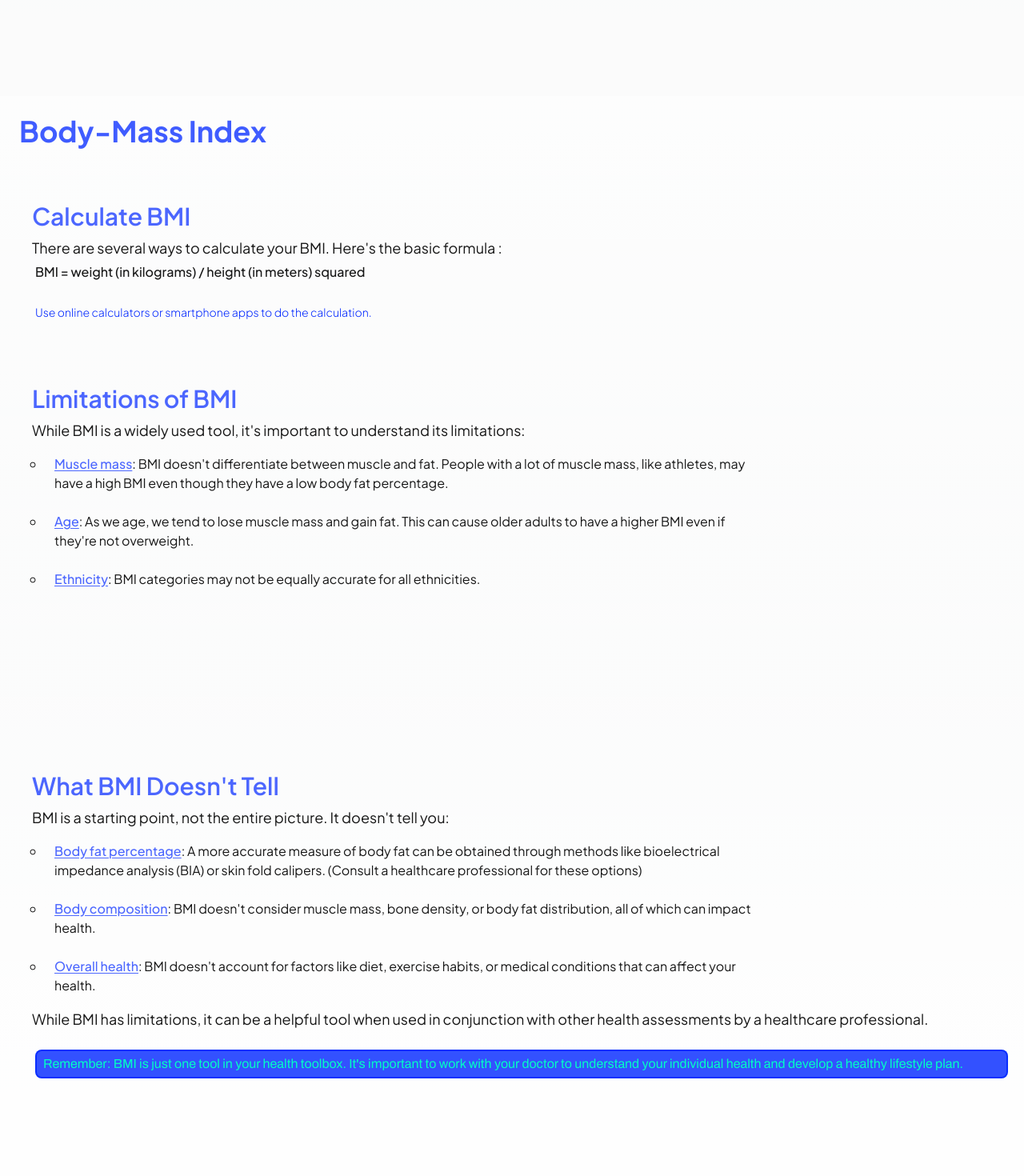
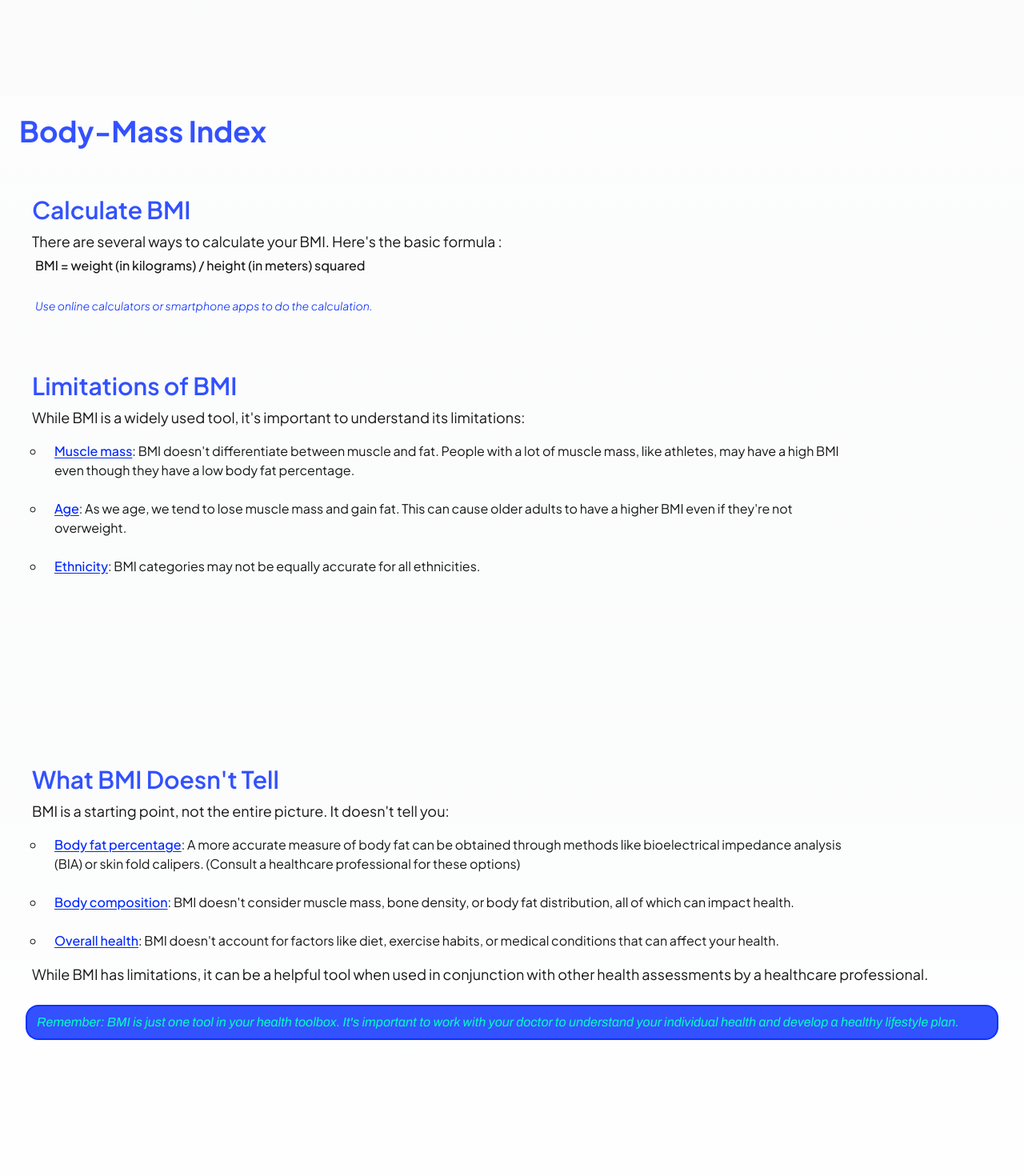
Before and after one commit to visrm/bmi-calculator, a Next.js app: page / in a window 1280 px wide. Shown: the part 700-2170 px from the top of the page at 80% size. Built offline with nearby package versions, Linux system fonts and the light colour scheme; a web font is replaced by a local one.

Commit message:
:heavy_plus_sign: minor fixes

```diff
--- a/app/globals.css
+++ b/app/globals.css
@@ -26,6 +26,8 @@ body {
     rgb(var(--background-start-rgb));
   box-sizing: border-box;
   color: #171717;
+  font-family: "Plus Jakarta Sans", sans-serif;
+  font-stretch: expanded;
 }
 
 @layer utilities {
@@ -34,17 +36,13 @@ body {
   }
 }
 
-article {
-  margin-block: 0.5rem;
-}
-
 .info {
   padding: 1.5rem;
 }
 
 ul {
   padding-inline: 0.8rem;
-  max-width: 75%;
+  max-width: 85%;
   list-style-type: circle;
   margin-left: 1.25rem;
   width: fit-content;
--- a/app/page.jsx
+++ b/app/page.jsx
@@ -9,22 +9,22 @@ export default function Home() {
       <div className="min-w-full relative min-h-svh md:min-h-lvh lg:min-h-screen">
         <header className="navbar flex flex-row flex-nowrap px-2 min-h-14 min-w-full fixed top-0 left-0 items-center bg-primary bg-gradient-to-r from-secondary to-accent shadow-sm z-50">
           <div className="navbar-center block px-2 absolute top-3 left-5">
-            <div className="text-xl sm:text-2xl font-priFont font-extrabold text-primary/60 bg-white/10 supports-[backdrop]:backdrop-blur pointer-events-none">
+            <div className="text-xl sm:text-2xl font-priFont font-extrabold text-primary bg-white/10 supports-[backdrop]:backdrop-blur pointer-events-none">
               BMI Checker
             </div>
           </div>
         </header>
-        <main className="flex flex-col flex-nowrap h-screen min-h-screen w-full min-w-full mt-5 bg-white/85">
+        <main className="flex flex-col flex-nowrap h-screen min-h-screen min-w-full mt-5 bg-white/85">
           <Calculator />
         </main>
         <section className="block w-full h-full min-h-screen min-w-full text-start p-2 sm:text-lg font-priFont bg-white/50 bg-gradient-to-b from-white/85 to-white/50">
-          <h1 className="block p-4 text-2xl sm:text-3xl md:text-4xl text-primary/75 w-full font-bold z-10">
+          <h1 className="block p-4 text-2xl sm:text-3xl md:text-4xl text-primary/80 w-full font-bold z-10">
             Body-Mass Index
           </h1>
 
           <article className="info grid grid-cols-12 p-2 mx-auto min-h-fit min-w-full">
             <div className="flex flex-col flex-nowrap justify-center max-h-full py-2 sm:py-4 col-span-8">
-              <h2 className="font-semibold text-primary/70 font-priFont text-xl sm:text-2xl md:text-3xl px-2 py-1 sm:mb-1 whitespace-nowrap">
+              <h2 className="font-semibold text-primary/80 font-priFont text-xl sm:text-2xl md:text-3xl px-2 py-1 sm:mb-1 whitespace-nowrap">
                 Calculate BMI
               </h2>
               <p className="text-base sm:text-lg font-normal font-priFont w-full max-w-full px-2">
@@ -33,7 +33,7 @@ export default function Home() {
                 <span className="block p-1 font-medium font-priFont text-base">
                   BMI = weight (in kilograms) / height (in meters) squared
                 </span>
-                <span className="block font-light text-primary text-sm sm:p-1 mt-4 sm:mt-5">
+                <span className="block font-light italic text-primary text-sm sm:p-1 mt-4 sm:mt-5">
                   Use online calculators or smartphone apps to do the
                   calculation.
                 </span>
@@ -42,7 +42,7 @@ export default function Home() {
           </article>
 
           <article className="info min-w-full min-h-fit">
-            <h2 className="font-semibold text-primary/70 font-priFont text-xl sm:text-2xl md:text-3xl px-2 py-1 sm:mb-1 whitespace-nowrap">
+            <h2 className="font-semibold text-primary/80 font-priFont text-xl sm:text-2xl md:text-3xl px-2 py-1 sm:mb-1 whitespace-nowrap">
               Limitations of BMI
             </h2>
             <p className="text-base sm:text-lg font-normal font-priFont w-full max-w-full px-2">
@@ -51,7 +51,7 @@ export default function Home() {
             </p>
             <ul className="text-base p-1">
               <li>
-                <span className="font-medium text-primary/70 underline underline-offset-2">
+                <span className="font-medium text-primary underline underline-offset-2">
                   Muscle mass
                 </span>
                 : BMI doesn't differentiate between muscle and fat. People with
@@ -59,7 +59,7 @@ export default function Home() {
                 though they have a low body fat percentage.
               </li>
               <li>
-                <span className="font-medium text-primary/70 underline underline-offset-2">
+                <span className="font-medium text-primary underline underline-offset-2">
                   Age
                 </span>
                 : As we age, we tend to lose muscle mass and gain fat. This can
@@ -67,7 +67,7 @@ export default function Home() {
                 overweight.
               </li>
               <li>
-                <span className="font-medium text-primary/70 underline underline-offset-2">
+                <span className="font-medium text-primary underline underline-offset-2">
                   Ethnicity
                 </span>
                 : BMI categories may not be equally accurate for all
@@ -79,7 +79,7 @@ export default function Home() {
 
         <aside className="block w-full h-full min-h-screen min-w-full text-start p-2 sm:text-lg font-priFont bg-white/50 bg-gradient-to-b from-white/50 to-white/85">
           <article className="info  min-w-full  min-h-fit">
-            <h2 className="font-semibold text-primary/70 font-priFont text-xl sm:text-2xl md:text-3xl px-2 py-1 sm:mb-1 whitespace-nowrap">
+            <h2 className="font-semibold text-primary/80 font-priFont text-xl sm:text-2xl md:text-3xl px-2 py-1 sm:mb-1 whitespace-nowrap">
               What BMI Doesn't Tell
             </h2>
             <p className="text-base sm:text-lg font-normal font-priFont w-full max-w-full px-2">
@@ -88,7 +88,7 @@ export default function Home() {
             </p>
             <ul className="text-base p-1">
               <li>
-                <span className="font-medium text-primary/70 underline underline-offset-2">
+                <span className="font-medium text-primary underline underline-offset-2">
                   Body fat percentage
                 </span>
                 : A more accurate measure of body fat can be obtained through
@@ -96,14 +96,14 @@ export default function Home() {
                 calipers. (Consult a healthcare professional for these options)
               </li>
               <li>
-                <span className="font-medium text-primary/70 underline underline-offset-2">
+                <span className="font-medium text-primary underline underline-offset-2">
                   Body composition
                 </span>
                 : BMI doesn't consider muscle mass, bone density, or body fat
                 distribution, all of which can impact health.
               </li>
               <li>
-                <span className="font-medium text-primary/70 underline underline-offset-2">
+                <span className="font-medium text-primary underline underline-offset-2">
                   Overall health
                 </span>
                 : BMI doesn't account for factors like diet, exercise habits, or
@@ -115,7 +115,7 @@ export default function Home() {
               conjunction with other health assessments by a healthcare
               professional.
             </p>
-            <p className="text-sm sm:text-base font-normal font-archivo text-secondary w-full max-w-11/12 px-2 py-1 mx-3 my-6 border-2 border-primary/80 bg-primary/80 rounded-lg">
+            <p className="text-sm italic sm:text-base font-normal font-archivo text-secondary w-full max-w-11/12 px-3 py-2 mx-auto my-6 border-2 border-primary/75 bg-primary/80 rounded-2xl">
               Remember: BMI is just one tool in your health toolbox. It's
               important to work with your doctor to understand your individual
               health and develop a healthy lifestyle plan.
--- a/tailwind.config.js
+++ b/tailwind.config.js
@@ -11,20 +11,6 @@ module.exports = {
       fontFamily: {
         priFont: ["Plus Jakarta Sans", "sans-serif"],
         archivo: ["Archivo", "sans-serif"],
-      },
-      backgroundImage: {
-        "gradient-radial": "radial-gradient(var(--tw-gradient-stops))",
-        "gradient-conic":
-          "conic-gradient(from 180deg at 50% 50%, var(--tw-gradient-stops))",
-      },
-      animation: {
-        grid: "grid 15s linear infinite",
-      },
-      keyframes: {
-        grid: {
-          "0%": { transform: "translateY(-50%)" },
-          "100%": { transform: "translateY(0)" },
-        },
       },
     },
   },
```
